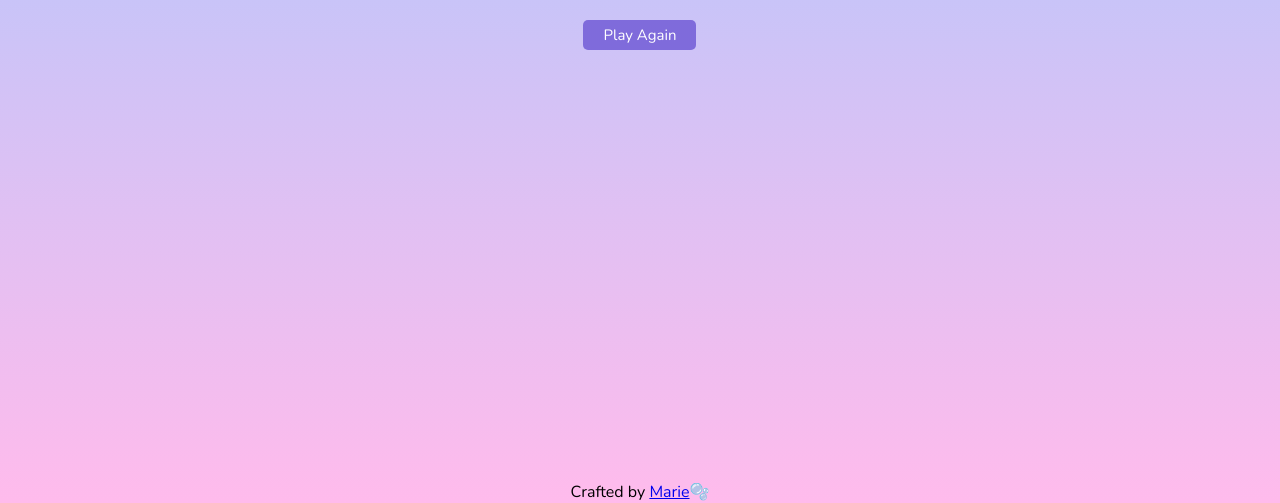
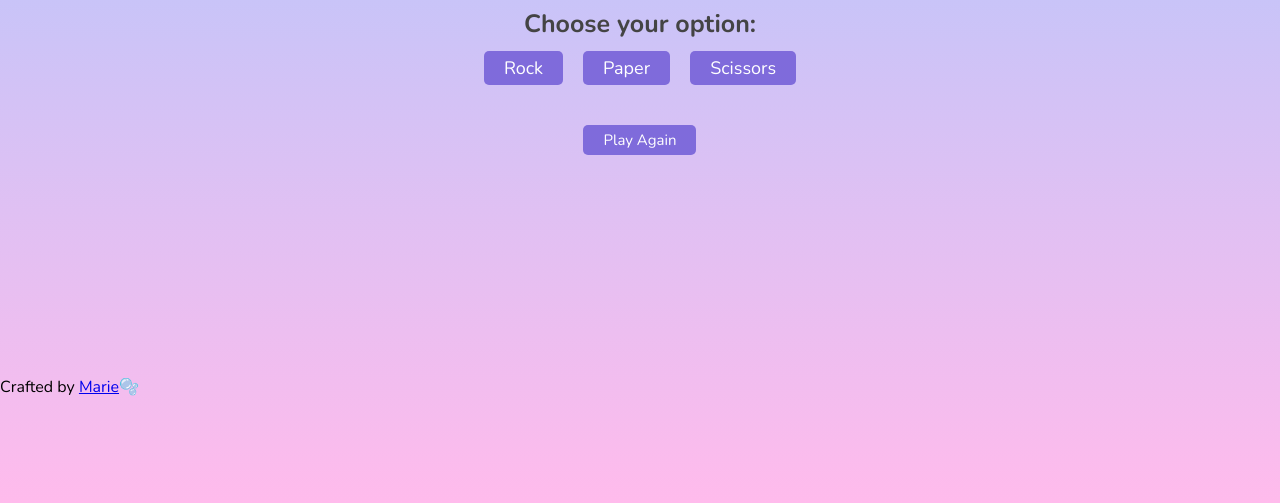
Before and after one commit to mariereveron/rock-paper-scissors, a plain HTML site: page index.html in a window 1280 px wide. Shown: the part 297-800 px from the top of the page. Drawn offline with nearby package versions, Linux system fonts and the light colour scheme.

Commit message:
Remove footer styles

```diff
--- a/styles.css
+++ b/styles.css
@@ -142,11 +142,3 @@ h2{
     border: none;
     cursor: pointer;
 }
-
-footer {
-    display: flex;
-    align-items: center;
-    flex-direction: column;
-    margin-top: auto; /* Push the footer to the bottom */
-    margin-bottom: 0;
-}
```
